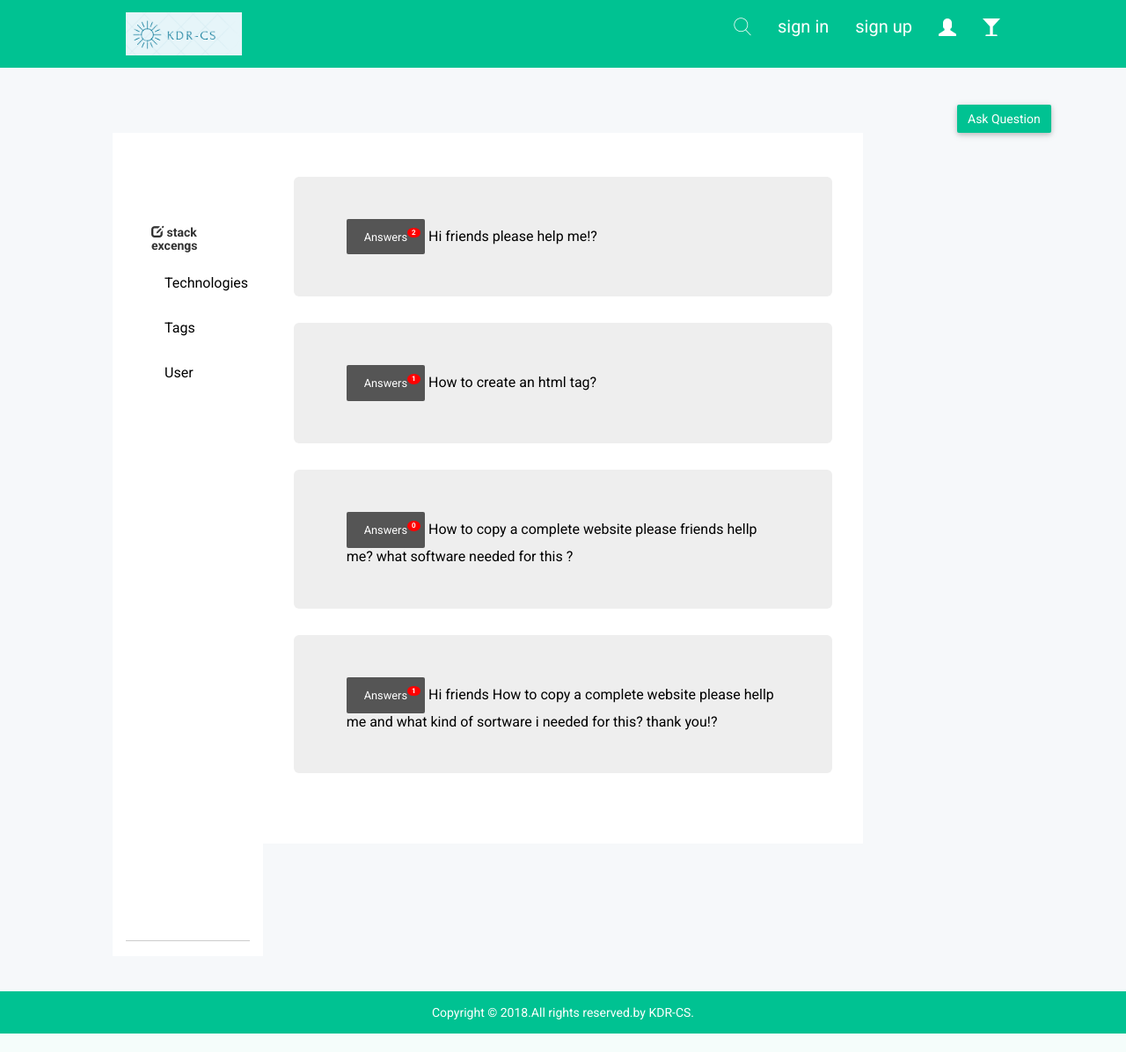
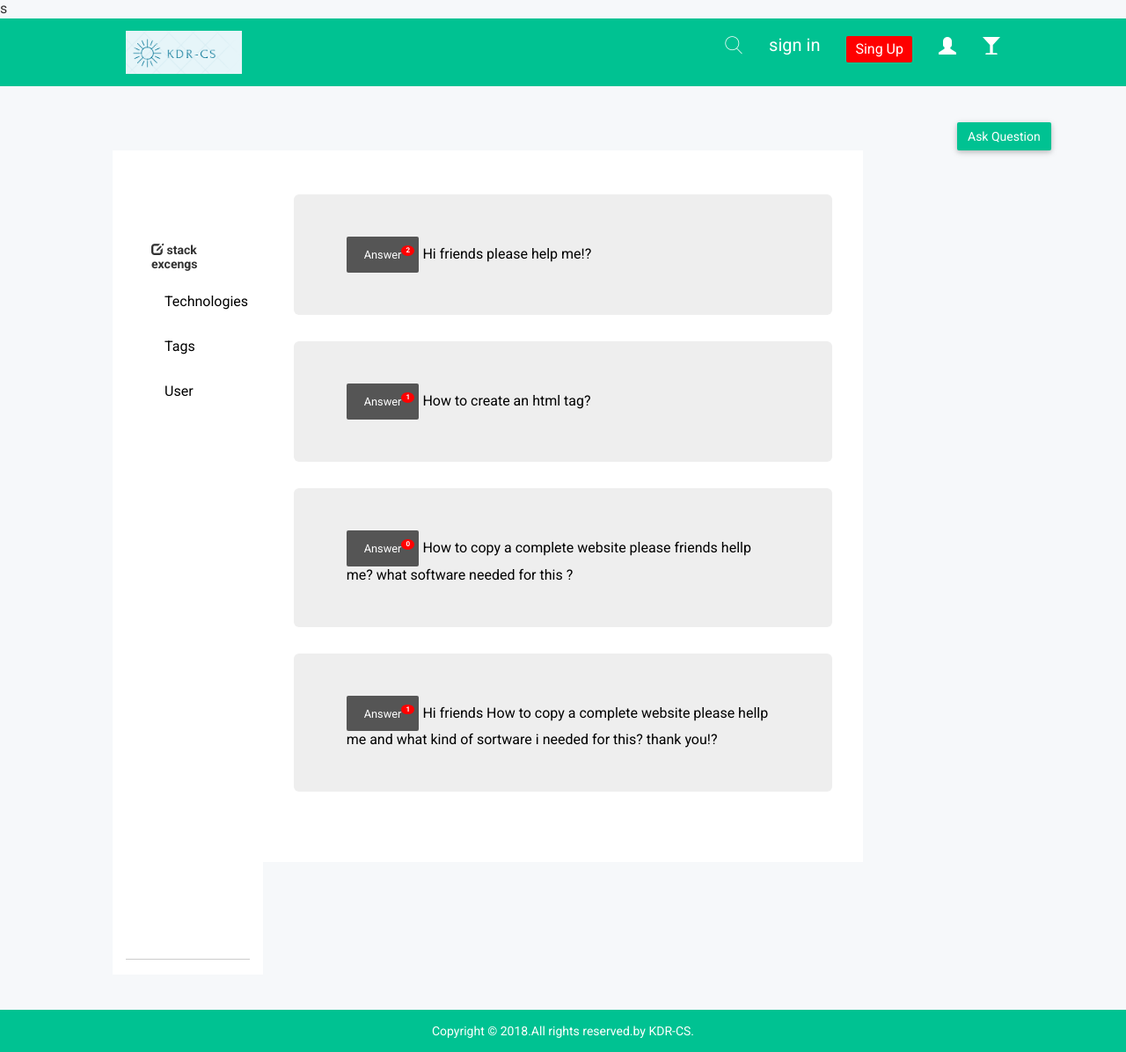
Before and after one commit to cs-teem/courceproject, a PHP site: page /index.php in a window 1280 px wide. Shown: the whole page at 88% size. Before the commit the page ends 1175 px from the top, so only its background shows below. Run offline with PHP 8.4, Linux system fonts and the light colour scheme; data comes from the database, SQL or seed files in the repository; some libraries are stand-ins or nearby versions; some web fonts are replaced.

Commit message:
sign button created

```diff
--- a/css/icons/font-awesome/css/cast.css
+++ b/css/icons/font-awesome/css/cast.css
@@ -20,6 +20,15 @@ font-family: inherit;
 background: red;
 color: white;
 }
+.sign {
+	background-color: red;
+	color: white;
+	text-decoration: none;
+	padding: 5px 10px;
+	position: relative;
+	display: inline-block;
+	border-radius: 2px;
+}
 /*.notification {
   font-family: 'Font Awesome 5 Free';
   font-style: normal;
--- a/index.php
+++ b/index.php
@@ -76,7 +76,7 @@ include "aside.php";
 
                                 <div class="jumbotron"><a class="notification" href="" >
 
-    <small>Answers</small>
+    <small>Answer</small>
     <span class="badge" style="font-size: 50%;line-height:0.2;"> <?php if($rows>1000){echo $rows['questions'];}else{echo"k+";}?></span>
 </a>                                 <span ><a href="answer.php?ID=<?php echo $row["id"];?>"></a></span>
 
--- a/top header.php
+++ b/top header.php
@@ -1,4 +1,4 @@
-
+s
 
     <div class="header-top-area">
         <div class="container">
@@ -30,15 +30,17 @@
                                         <style type="text/css">
 
                                         </style>
-                          <div class="col-sm-3" style="background-color:lavender;text-align:right"><a href="login.php"><span>login</span></a></div>
-                         <div class="col-sm-3" style="background-color:lavenderblush;"><a href="logout.php"><span>logout</span></a></div>
+                          <div class="col-sm-6" style="text-align:right"><a  href="login.php"><span>login</span></a></div>
+                         <div class="col-sm-1" style=""><a href="logout.php"><span>logout</span></a></div>
 
                             </div>
 
 
                                 </div>
                             </li>
-                            <li><a href="sing up.php" role="button" aria-expanded="false"><span>sign up</span></a>
+                            <li><a href="sing up.php" role="button" aria-expanded="false">
+                               <small>  <span class="sign">Sing Up</span></a></small>
+
 
                             </li>
                             <li class="nav-item"><a href="member.php"class="nav-link dropdown-toggle"><i class="glyphicon glyphicon-user"></i></a>
```
